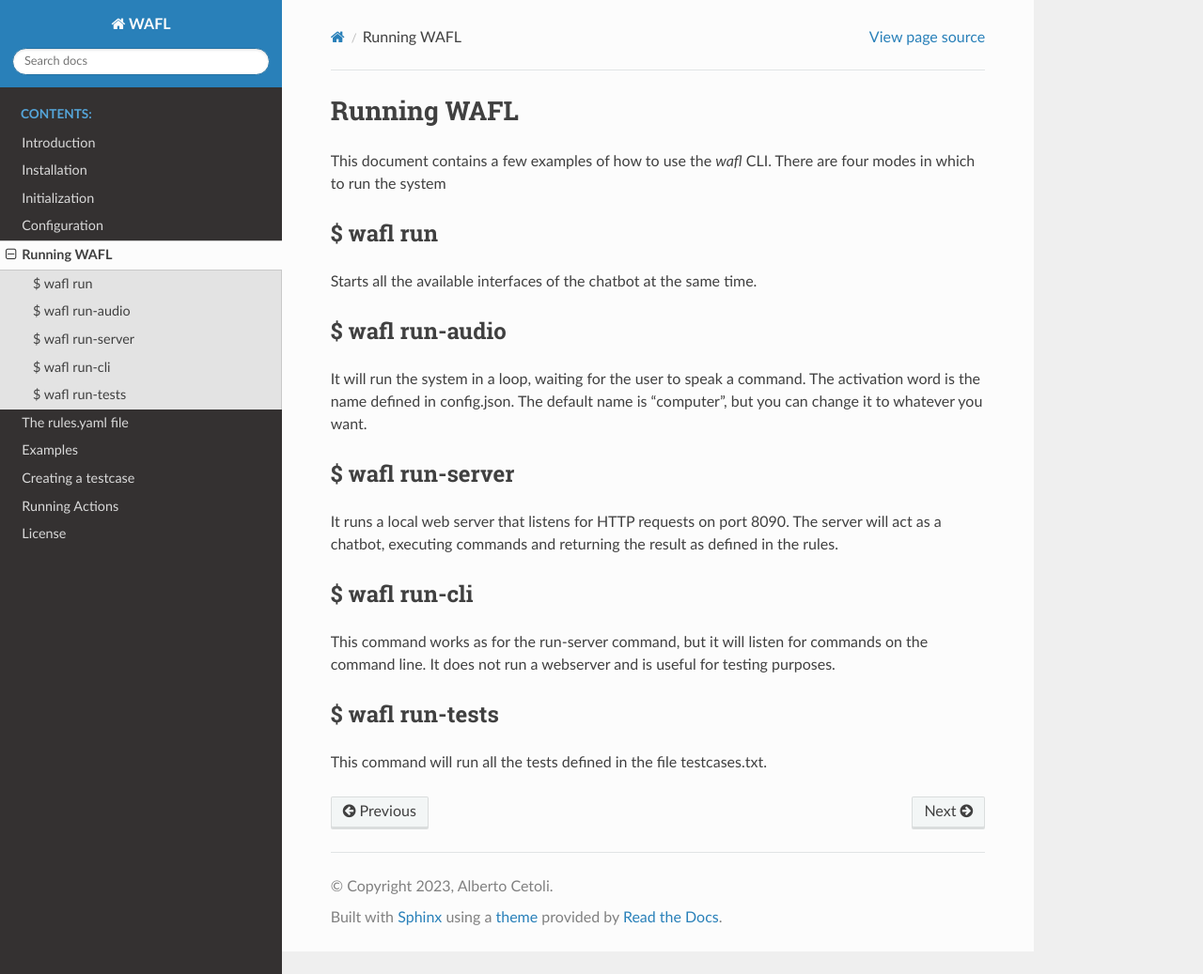
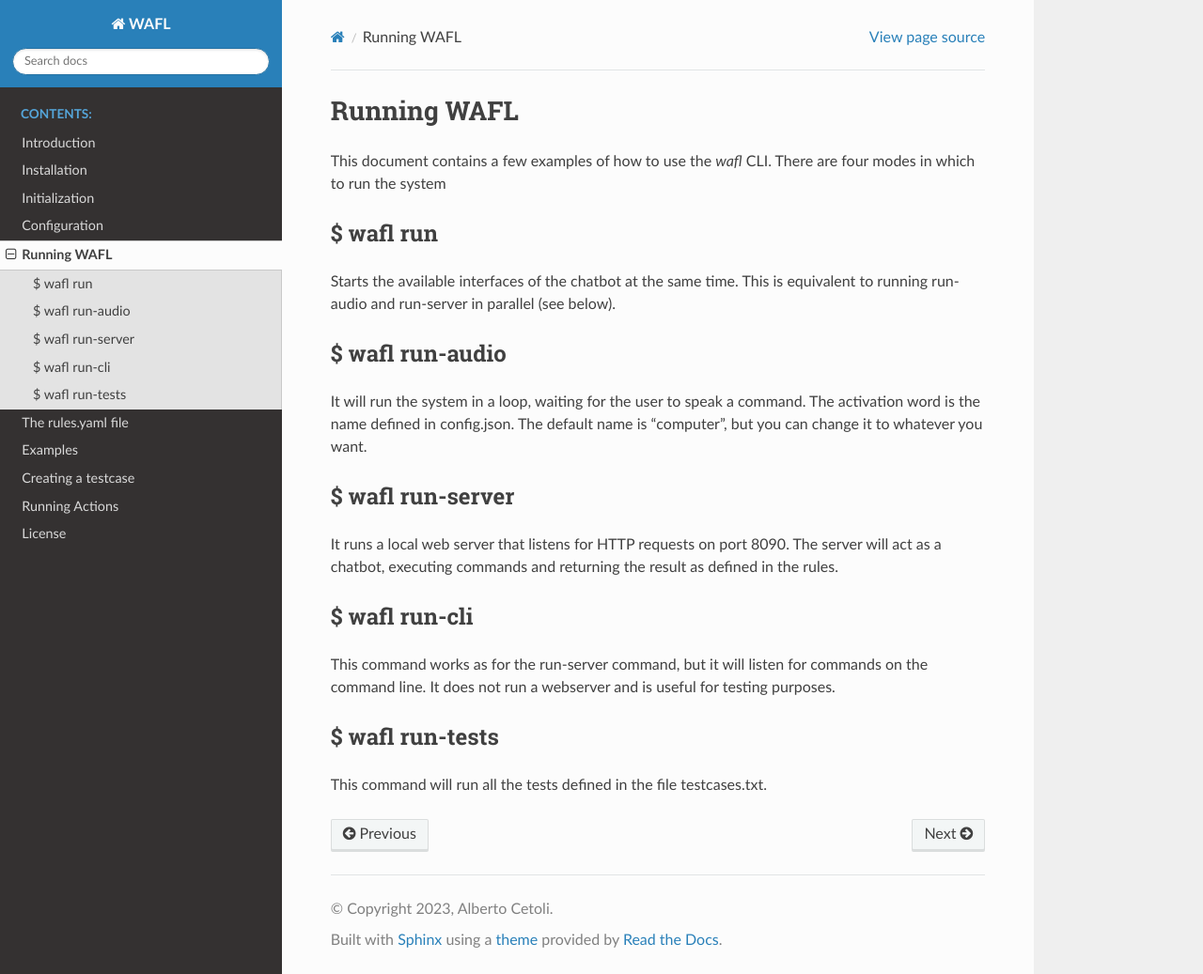
Before and after one commit to fractalego/wafl, a Sphinx documentation site: the page built from documentation/source/running_WAFL.rst, in a window 1280 px wide and 1037 px high. Shown: the whole window at 94% size. Built offline with Sphinx 7.4.7 and the Read the Docs theme 2.0.0, drawn with Linux system fonts in a browser that asks for light colours.

Commit message:
updated template

```diff
--- a/documentation/source/running_WAFL.rst
+++ b/documentation/source/running_WAFL.rst
@@ -5,7 +5,8 @@ There are four modes in which to run the system
 
 $ wafl run
 ----------
-Starts all the available interfaces of the chatbot at the same time.
+Starts the available interfaces of the chatbot at the same time.
+This is equivalent to running run-audio and run-server in parallel (see below).
 
 
 $ wafl run-audio
```
Also changed, not shown: 1 other file.
